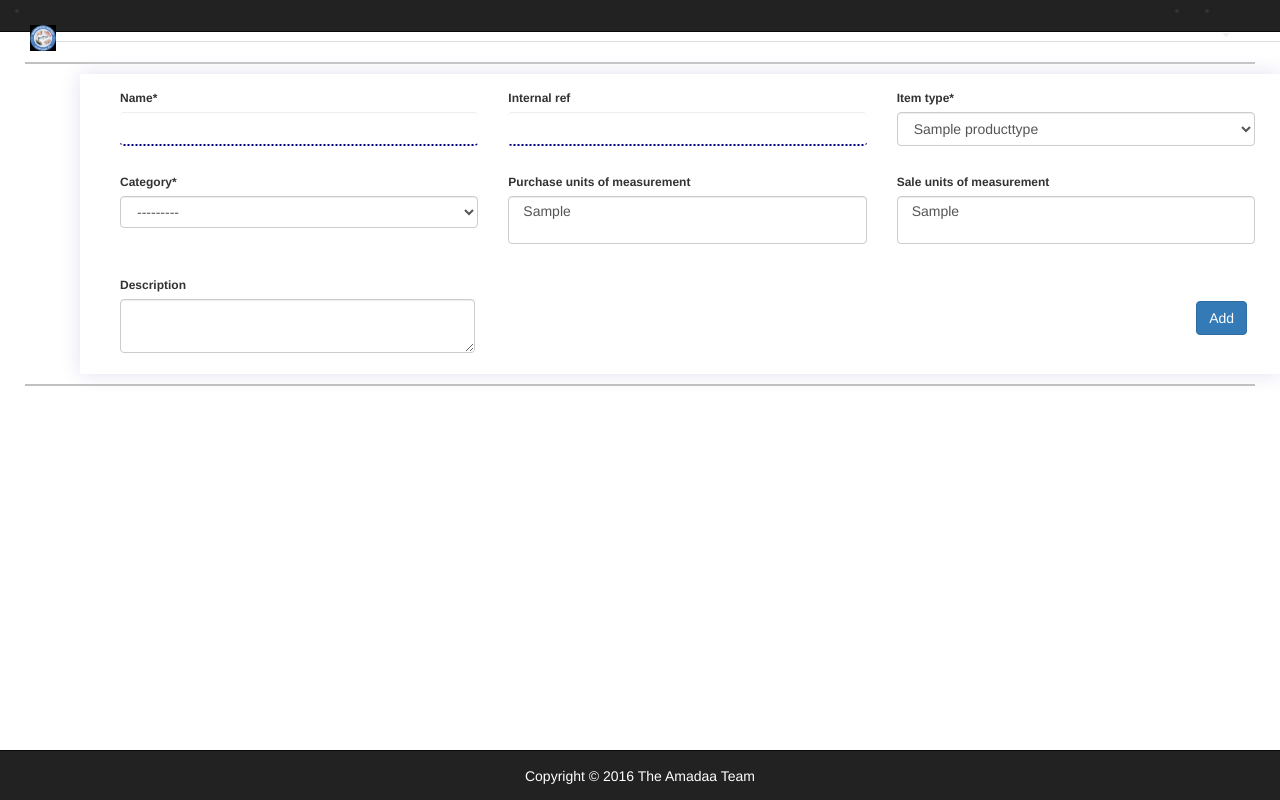
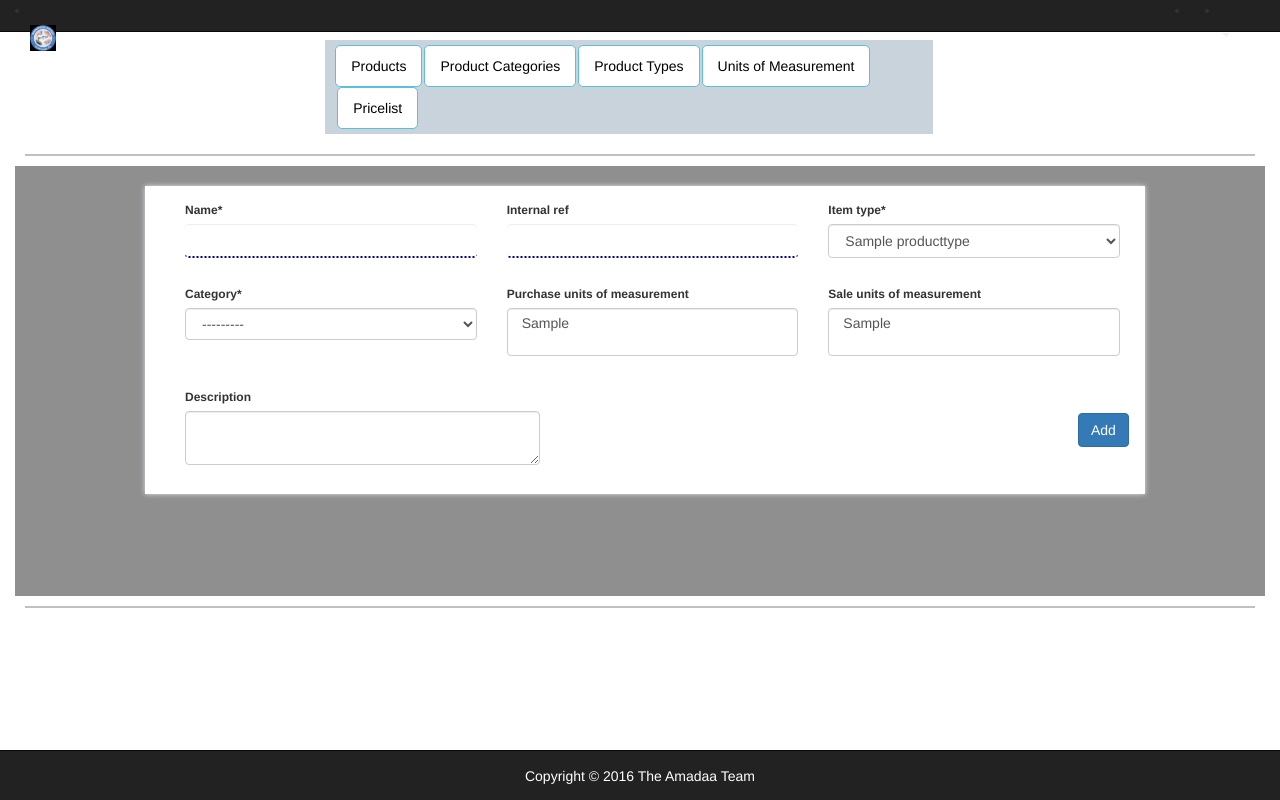
Before and after one commit to borderitsolutions/amadaa, a Django app: page /product/add/ in a window 1280 px wide; the page is wider, and only the part inside the window is pictured. Run offline with Django 3.2, Linux system fonts and the light colour scheme; a user stored in the database is signed in; tables that the repository leaves empty hold one stand-in row (values such as "Sample post"); some libraries are stand-ins or nearby versions.

Commit message:
Some Changes to Add Product Page

```diff
--- a/product/templates/product/product_base.html
+++ b/product/templates/product/product_base.html
@@ -8,7 +8,7 @@
 
 {% block appmenu %}
 
-<ul class="nav nav-tabs productbase">
+<ul class="nav nav-pills productbase">
   <li><a href="{% url 'product-list' %}">Products</a></li>
   <li><a href="{% url 'product-category-list' %}">Product Categories</a></li>
   <li><a href="{% url 'product-type-list' %}">Product Types</a></li>
--- a/product/templates/product/product_form.html
+++ b/product/templates/product/product_form.html
@@ -4,14 +4,13 @@
 
 {% load static %}
 
-{% block css %}
-<link rel="stylesheet" href="{% static 'css/add-product.css' %}">
-{% endblock %}
 
 {% block content %}
+<div class="form-container">
 <div class="form-bg1">
   <div class="form-bg2">
     {% crispy form %}
   </div>
 </div>
+</div>
 {% endblock %}
--- a/static/css/add-product.css
+++ /dev/null
@@ -1,26 +0,0 @@
-
-.form-bg1 {
-    margin-top: 10px;
-    margin-bottom: 10px;
-    width: 1200px;
-    height: 300px;
-    margin-left: 65px;
-    box-shadow: 0 0 20px #E0E0F0;
-    float: center;
-  //  background-color: #F2F2FA;
-}
-
-
-.form-bg2 {
-    margin-left: 15px;
-    padding-top: 10px;
-}
-
-.col-lg-4{
-    padding-bottom: 12px;
-}
-
-.textfieldsize{
-    padding-left: 15px;
-    width: 1140px;
-}
--- a/static/css/base.css
+++ b/static/css/base.css
@@ -1,4 +1,3 @@
-
 footer {
     padding: 15px 0;
     text-align:center;
--- a/static/css/product-base.css
+++ b/static/css/product-base.css
@@ -13,20 +13,54 @@
 }
 
 
-.nav-tabs{
+.nav-pills{
 background-color: #C8D3DB;
 }
 
-.nav-tabs > li > a{
+.nav-pills > li > a{
 border-radius: 5px;
 background-color: white;
 color: black;
 border: 1px solid #5bc0de;
 }
 
-.nav-tabs > li > a:hover{
+.nav-pills > li > a:hover{
 background-color: #3D515F;
 border-radius: 5px;
 color: #fff;
 border: 1px solid black;
 }
+
+
+/* Add Product .css */
+.form-container{
+	padding-top: 20px;
+    max-width: 1350px;
+    height: 430px;
+    background-color: #8f8f8f;
+}
+
+
+ .form-bg1 {
+    margin-bottom: 10px;
+    width: 80%;
+    height: 75%;
+    margin-left: 130px;
+    box-shadow: 0 0 5px #E0E0F0;
+    background-color: white;
+}
+
+
+.form-bg2 {
+    margin-left: 15px;
+    padding-top: 10px;
+}
+
+.col-lg-4{
+    padding-bottom: 12px;
+}
+
+.textfieldsize{
+    padding-left: 15px;
+    width: 1140px;
+}
```
